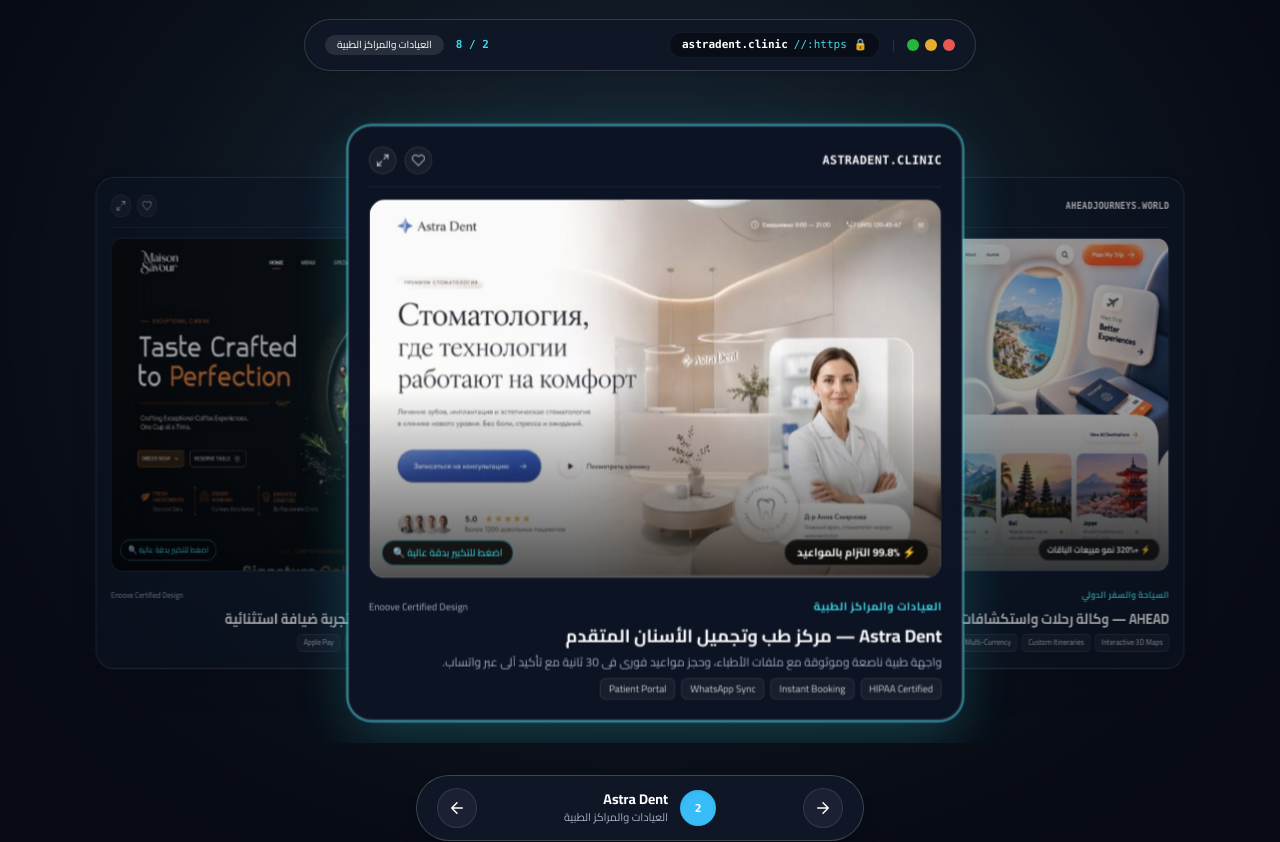
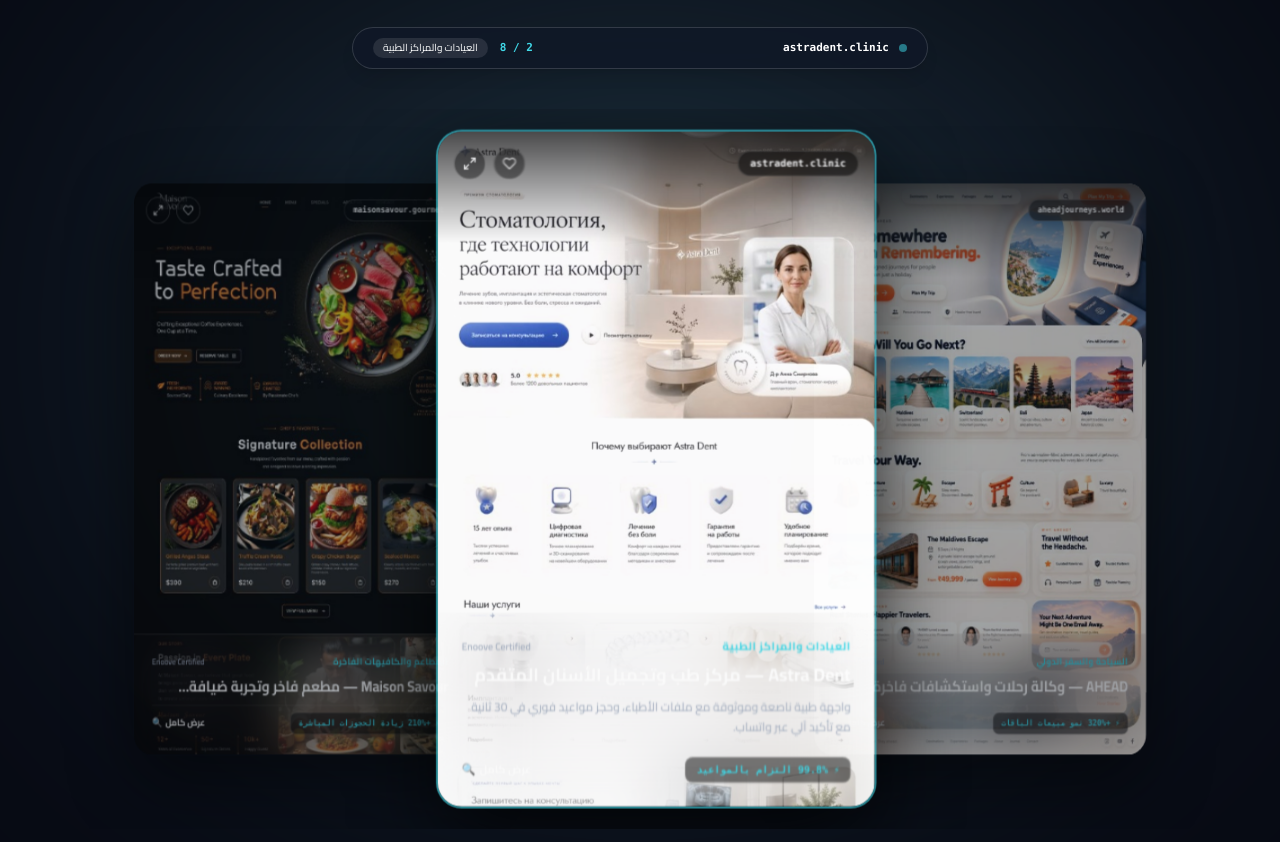
Before and after one commit to mohob12/Enoove, a React (Vite) app: page / in a window 1280 px wide. Shown: the part 1580-2422 px from the top of the page. Built offline with nearby package versions, Linux system fonts and the light colour scheme.

Commit message:
feat: upgrade showcase slider to tall frameless portrait cards with bottom frosted glass overlay

```diff
--- a/src/components/WebShowcaseSlider.tsx
+++ b/src/components/WebShowcaseSlider.tsx
@@ -181,14 +181,14 @@ export const WebShowcaseSlider: React.FC = () => {
     >
       {/* Background ambient lighting */}
       <div
-        className="absolute top-1/2 left-1/2 -translate-x-1/2 -translate-y-1/2 w-[800px] h-[500px] rounded-full blur-[160px] opacity-25 pointer-events-none transition-colors duration-1000"
+        className="absolute top-1/2 left-1/2 -translate-x-1/2 -translate-y-1/2 w-[900px] h-[600px] rounded-full blur-[180px] opacity-25 pointer-events-none transition-colors duration-1000"
         style={{ backgroundColor: activeProject.accent }}
       ></div>
 
       <div className="container mx-auto px-4 sm:px-6 relative z-10">
 
         {/* Section Header */}
-        <div className="text-center max-w-3xl mx-auto mb-12">
+        <div className="text-center max-w-3xl mx-auto mb-14">
           <div className="section-tag justify-center">
             <span className="w-2 h-2 rounded-full bg-[#40D9E8] animate-ping"></span>
             <span>الخدمة 01 — تصميم وتطوير المواقع الفاخرة</span>
@@ -203,31 +203,23 @@ export const WebShowcaseSlider: React.FC = () => {
           </p>
         </div>
 
-        {/* Top Browser Simulation Bar (Inspired by Reference Image 02) */}
-        <div className={`max-w-2xl mx-auto mb-8 px-5 py-3 rounded-full backdrop-blur-2xl border shadow-lg flex items-center justify-between text-xs transition-colors duration-300 ${
+        {/* Minimalist Top Indicator Pill */}
+        <div className={`max-w-xl mx-auto mb-10 px-5 py-2.5 rounded-full backdrop-blur-2xl border shadow-lg flex items-center justify-between text-xs transition-colors duration-300 ${
           isDark
-            ? 'bg-[#101827]/90 border-white/15 text-[#A5B0C2]'
-            : 'bg-white/90 border-slate-200 text-slate-700 shadow-slate-200/50'
+            ? 'bg-[#101827]/85 border-white/15 text-[#A5B0C2]'
+            : 'bg-white/85 border-slate-200 text-slate-700 shadow-slate-200/50'
         }`}>
-          <div className="flex items-center gap-3">
-            <div className="flex items-center gap-1.5">
-              <span className="w-3 h-3 rounded-full bg-[#FF5F56]/90"></span>
-              <span className="w-3 h-3 rounded-full bg-[#FFBD2E]/90"></span>
-              <span className="w-3 h-3 rounded-full bg-[#27C93F]/90"></span>
-            </div>
-            <span className="opacity-20 hidden sm:inline">|</span>
-            <div className={`px-3 py-1 rounded-full border font-mono text-[11px] flex items-center gap-1.5 ${
-              isDark ? 'bg-black/40 border-white/5 text-white' : 'bg-slate-100 border-slate-200 text-slate-800'
-            }`}>
-              <span className="text-[#0284C7] dark:text-[#40D9E8]">🔒 https://</span>
-              <span className="font-semibold">{activeProject.url}</span>
-            </div>
+          <div className="flex items-center gap-2.5">
+            <span className="w-2 h-2 rounded-full bg-[#0284C7] dark:bg-[#40D9E8] animate-pulse"></span>
+            <span className="font-mono text-[11px] font-semibold text-slate-900 dark:text-white">
+              {activeProject.url}
+            </span>
           </div>
           <div className="flex items-center gap-3">
             <span className="text-[11px] font-mono font-bold text-[#0284C7] dark:text-[#40D9E8]">
               {activeIndex + 1} / {showcaseProjects.length}
             </span>
-            <span className={`px-3 py-0.5 rounded-full text-[10px] font-medium ${
+            <span className={`px-2.5 py-0.5 rounded-full text-[10px] font-medium ${
               isDark ? 'bg-white/10 text-white' : 'bg-slate-100 text-slate-800 border border-slate-200'
             }`}>
               {lang === 'ar' ? activeProject.categoryAr : activeProject.categoryEn}
@@ -235,8 +227,8 @@ export const WebShowcaseSlider: React.FC = () => {
           </div>
         </div>
 
-        {/* 3D Spatial Carousel Stage */}
-        <div className="relative w-full h-[540px] sm:h-[640px] flex items-center justify-center perspective-[1400px] overflow-hidden">
+        {/* 3D Spatial Carousel Stage: TALL PORTRAIT ASPECT RATIO (No top/left/right borders) */}
+        <div className="relative w-full h-[620px] sm:h-[720px] flex items-center justify-center perspective-[1400px] overflow-hidden">
           {showcaseProjects.map((item, index) => {
             const count = showcaseProjects.length;
             let offset = (index - activeIndex) % count;
@@ -247,10 +239,11 @@ export const WebShowcaseSlider: React.FC = () => {
             const isLeft = offset < 0;
             const absOffset = Math.abs(offset);
 
-            const translateX = offset * 320;
-            const translateZ = -absOffset * 180;
-            const rotateY = isCenter ? 0 : isLeft ? 28 : -28;
-            const scale = isCenter ? 1 : 0.82;
+            // Spatial positioning for tall portrait cards
+            const translateX = offset * 340;
+            const translateZ = -absOffset * 190;
+            const rotateY = isCenter ? 0 : isLeft ? 26 : -26;
+            const scale = isCenter ? 1 : 0.84;
             const opacity = isCenter ? 1 : absOffset === 1 ? 0.6 : 0;
             const zIndex = 30 - absOffset;
 
@@ -258,10 +251,10 @@ export const WebShowcaseSlider: React.FC = () => {
               <div
                 key={item.id}
                 onClick={() => setActiveIndex(index)}
-                className={`absolute w-[94%] sm:w-[540px] md:w-[620px] h-[500px] sm:h-[600px] rounded-3xl p-4 sm:p-5 flex flex-col justify-between cursor-pointer transition-all duration-700 ease-out select-none border backdrop-blur-2xl shadow-2xl ${
-                  isDark ? 'bg-[#0d1424] border-white/20' : 'bg-white border-slate-200 shadow-slate-200/60'
-                } ${
-                  isCenter ? 'ring-2 ring-[#40D9E8]/60 shadow-[0_20px_60px_rgba(64,217,232,0.25)]' : 'hidden sm:flex'
+                className={`absolute w-[86%] sm:w-[400px] md:w-[440px] h-[580px] sm:h-[680px] rounded-3xl overflow-hidden flex flex-col justify-end cursor-pointer transition-all duration-700 ease-out select-none shadow-[0_30px_90px_rgba(0,0,0,0.85)] ${
+                  isCenter
+                    ? 'ring-2 ring-[#40D9E8]/70 shadow-[0_25px_70px_rgba(64,217,232,0.3)]'
+                    : 'hidden sm:flex'
                 }`}
                 style={{
                   transform: `translateX(${translateX}px) translateZ(${translateZ}px) rotateY(${rotateY}deg) scale(${scale})`,
@@ -269,12 +262,21 @@ export const WebShowcaseSlider: React.FC = () => {
                   zIndex,
                 }}
               >
-                {/* Browser Frame Top Bar */}
-                <div className="flex items-center justify-between pb-3 border-b border-black/5 dark:border-white/10 shrink-0">
-                  <div className="flex items-center gap-2">
-                    <span className="text-xs font-bold tracking-wide uppercase font-mono text-slate-800 dark:text-white">
-                      {item.url}
-                    </span>
+                {/* 1. Full-Bleed Image: No borders on top, left, or right */}
+                <img
+                  src={item.image}
+                  alt={item.titleAr}
+                  className="absolute inset-0 w-full h-full object-cover object-top showcase-img"
+                  loading="eager"
+                />
+
+                {/* Subtle top shade for action buttons */}
+                <div className="absolute top-0 left-0 right-0 h-28 bg-gradient-to-b from-black/70 to-transparent pointer-events-none z-10"></div>
+
+                {/* 2. Top Minimalist Floating Action Badges */}
+                <div className="absolute top-4 right-4 left-4 flex items-center justify-between z-20">
+                  <div className="px-3 py-1 rounded-full text-[10px] font-mono font-bold text-white bg-black/50 backdrop-blur-md border border-white/15">
+                    {item.url}
                   </div>
                   <div className="flex items-center gap-2">
                     <button
@@ -282,12 +284,10 @@ export const WebShowcaseSlider: React.FC = () => {
                         e.stopPropagation();
                         toggleLike(item.id);
                       }}
-                      className={`p-1.5 rounded-full border transition-all cursor-pointer ${
+                      className={`p-2 rounded-full backdrop-blur-md border transition-all cursor-pointer ${
                         liked[item.id]
-                          ? 'bg-red-500/20 border-red-500/40 text-red-500'
-                          : isDark
-                            ? 'bg-white/5 border-white/10 text-white/60 hover:text-white'
-                            : 'bg-slate-100 border-slate-200 text-slate-600 hover:text-slate-900'
+                          ? 'bg-red-500/30 border-red-500/60 text-red-400'
+                          : 'bg-black/40 border-white/20 text-white/80 hover:text-white'
                       }`}
                       title="حفظ في المفضلة"
                     >
@@ -298,77 +298,53 @@ export const WebShowcaseSlider: React.FC = () => {
                         e.stopPropagation();
                         setModalImage(item.image);
                       }}
-                      className={`p-1.5 rounded-full border transition-colors cursor-pointer ${
-                        isDark
-                          ? 'bg-white/5 hover:bg-white/15 border-white/10 text-white/70 hover:text-white'
-                          : 'bg-slate-100 hover:bg-slate-200 border-slate-200 text-slate-700 hover:text-slate-900'
-                      }`}
-                      title="تكبير ومعاينة الواجهة كاملة"
+                      className="p-2 rounded-full bg-black/40 hover:bg-black/60 backdrop-blur-md border border-white/20 text-white transition-colors cursor-pointer"
+                      title="معاينة الواجهة كاملة بدقة عالية"
                     >
                       <ExpandIcon size={14} />
                     </button>
                   </div>
                 </div>
 
-                {/* High-Resolution Enhanced Website Interface Viewport */}
+                {/* 3. Bottom-Only Translucent Luxury Frosted Glass Overlay */}
                 <div
-                  className="my-3 rounded-2xl border border-black/5 dark:border-white/10 bg-slate-900 flex-1 overflow-hidden relative group/img shadow-inner"
-                  onClick={(e) => {
-                    if (isCenter) {
-                      e.stopPropagation();
-                      setModalImage(item.image);
-                    }
-                  }}
+                  className={`relative z-20 p-5 sm:p-6 backdrop-blur-2xl border-t transition-colors duration-300 ${
+                    isDark
+                      ? 'bg-gradient-to-t from-[#080B14]/98 via-[#080B14]/85 to-[#080B14]/40 border-white/15 text-white'
+                      : 'bg-gradient-to-t from-white/98 via-white/90 to-white/60 border-slate-200/80 text-slate-900 shadow-lg'
+                  }`}
                 >
-                  <img
-                    src={item.image}
-                    alt={item.titleAr}
-                    className="w-full h-full object-cover object-top showcase-img transition-transform duration-700 group-hover/img:scale-105"
-                    loading="eager"
-                  />
-
-                  {/* Gradient Overlay for subtle depth */}
-                  <div className="absolute inset-0 bg-gradient-to-t from-black/85 via-transparent to-transparent opacity-80 pointer-events-none"></div>
-
-                  {/* Overlay badge with KPI metric */}
-                  <div className="absolute bottom-3 right-3 left-3 flex items-center justify-between pointer-events-none">
-                    <span className="px-3 py-1 rounded-full text-[11px] font-bold text-white bg-black/80 border border-white/20 backdrop-blur-md">
-                      ⚡ {lang === 'ar' ? item.metricsAr : item.metricsEn}
-                    </span>
-                    <span className="px-2.5 py-1 rounded-full text-[10px] font-medium text-[#40D9E8] bg-black/80 border border-[#40D9E8]/40 backdrop-blur-md">
-                      اضغط للتكبير بدقة عالية 🔍
-                    </span>
-                  </div>
-                </div>
-
-                {/* Project Details Footer */}
-                <div className="pt-2 shrink-0">
                   <div className="flex items-center justify-between mb-1.5">
                     <span className="text-[11px] font-bold uppercase tracking-wider text-[#0284C7] dark:text-[#40D9E8]">
                       {lang === 'ar' ? item.categoryAr : item.categoryEn}
                     </span>
-                    <span className="text-[10px] text-slate-500 dark:text-[#A5B0C2]">Enoove Certified Design</span>
+                    <span className="text-[10px] font-semibold text-slate-500 dark:text-[#A5B0C2]">Enoove Certified</span>
                   </div>
-                  <h3 className="text-base sm:text-lg font-bold leading-tight mb-1 truncate text-slate-900 dark:text-white">
+
+                  <h3 className="text-base sm:text-lg font-bold leading-tight mb-2 text-slate-900 dark:text-white line-clamp-1">
                     {lang === 'ar' ? item.titleAr : item.titleEn}
                   </h3>
 
                   {isCenter && (
-                    <p className="text-xs line-clamp-1 mb-2 text-slate-600 dark:text-[#A5B0C2]">
+                    <p className="text-xs line-clamp-2 mb-3 leading-relaxed text-slate-600 dark:text-[#A5B0C2]">
                       {lang === 'ar' ? item.descAr : item.descEn}
                     </p>
                   )}
 
-                  <div className="flex flex-wrap gap-1.5">
-                    {item.tags.map((tg) => (
-                      <span key={tg} className={`px-2 py-0.5 rounded-md border text-[10px] ${
-                        isDark
-                          ? 'bg-white/5 border-white/10 text-white/80'
-                          : 'bg-slate-100 border-slate-200 text-slate-700'
-                      }`}>
-                        {tg}
-                      </span>
-                    ))}
+                  <div className="flex items-center justify-between gap-2 pt-2 border-t border-black/5 dark:border-white/10">
+                    <div className="px-2.5 py-1 rounded-lg text-[10px] font-mono font-semibold bg-black/10 dark:bg-black/50 text-[#0284C7] dark:text-[#40D9E8] border border-black/5 dark:border-white/10 truncate">
+                      ⚡ {lang === 'ar' ? item.metricsAr : item.metricsEn}
+                    </div>
+                    <button
+                      onClick={(e) => {
+                        e.stopPropagation();
+                        setModalImage(item.image);
+                      }}
+                      className="text-[11px] font-bold text-slate-900 dark:text-white hover:underline flex items-center gap-1 cursor-pointer shrink-0"
+                    >
+                      <span>عرض كامل</span>
+                      <span>🔍</span>
+                    </button>
                   </div>
                 </div>
 
@@ -378,7 +354,7 @@ export const WebShowcaseSlider: React.FC = () => {
         </div>
 
         {/* Floating Controller Pill (Reference Image 02) */}
-        <div className="max-w-md mx-auto mt-8 flex flex-col items-center gap-4">
+        <div className="max-w-md mx-auto mt-6 flex flex-col items-center gap-4">
           <div className={`px-5 py-3 rounded-full backdrop-blur-2xl border shadow-xl flex items-center justify-between w-full gap-4 transition-colors ${
             isDark
               ? 'bg-[#101827]/95 border-white/20'
@@ -457,7 +433,7 @@ export const WebShowcaseSlider: React.FC = () => {
           onClick={() => setModalImage(null)}
         >
           <div
-            className="relative max-w-5xl w-full max-h-[92vh] bg-[#101827] dark:bg-[#101827] rounded-3xl border border-white/20 overflow-hidden flex flex-col shadow-2xl"
+            className="relative max-w-5xl w-full max-h-[92vh] bg-[#101827] rounded-3xl border border-white/20 overflow-hidden flex flex-col shadow-2xl"
             onClick={(e) => e.stopPropagation()}
           >
             {/* Modal Header */}
```
